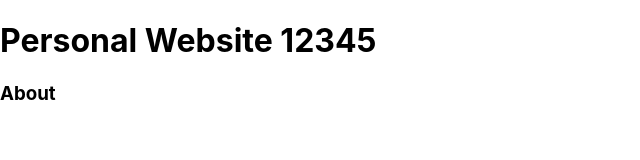
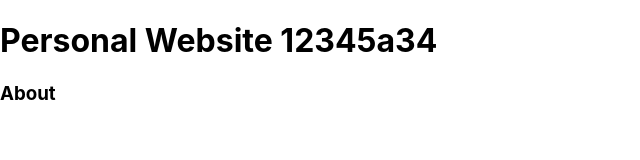
Before and after one commit to argishtib/argishtib.github.io, a React (Create React App) app: page / in a window 1280 px wide. Shown: the top 160 px of the page, without its empty margins (0-640 px from the left). Built offline with nearby package versions, Linux system fonts and the light colour scheme.

Commit message:
modify App.js
modified App.js on the feature/read-me-instructions branch

```diff
--- a/src/App.js
+++ b/src/App.js
@@ -4,7 +4,7 @@ import "./App.css";
 function App() {
   return (
     <div>
-      <h1>Personal Website 12345</h1>
+      <h1>Personal Website 12345a34</h1>
       <h3>About</h3>
     </div>
   );
```
